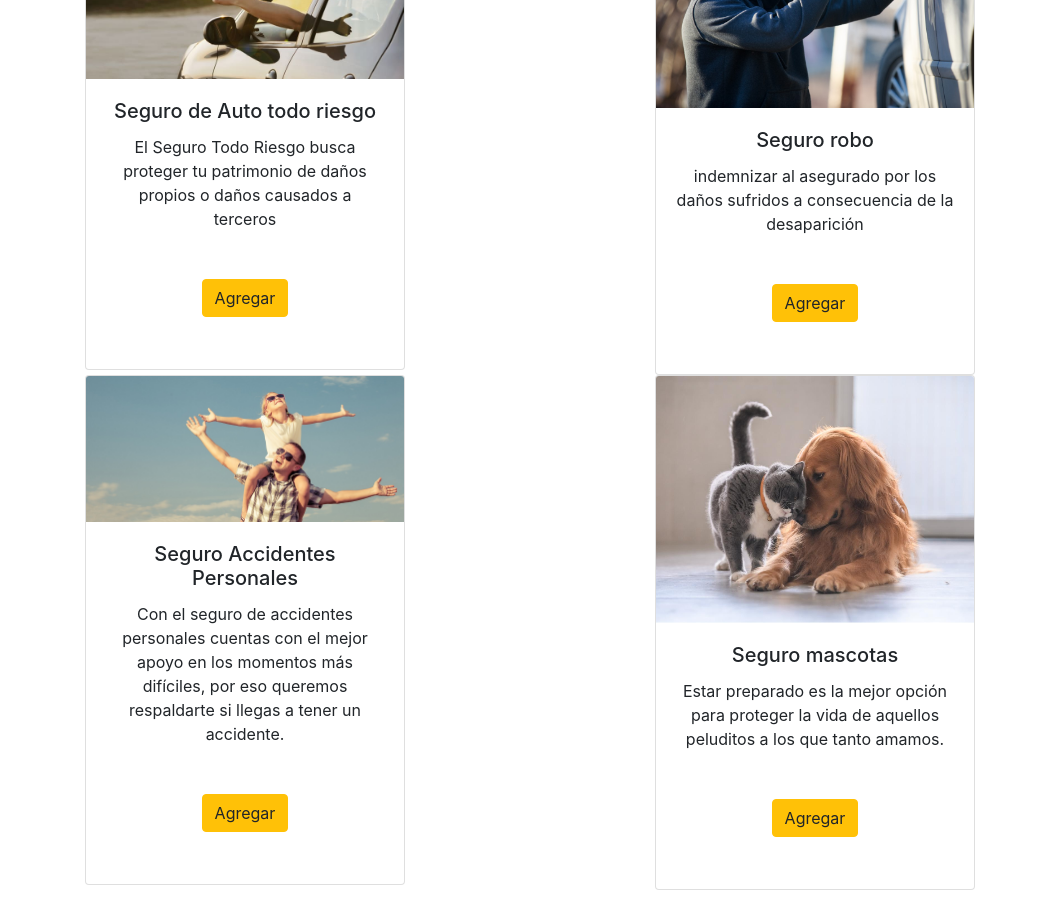
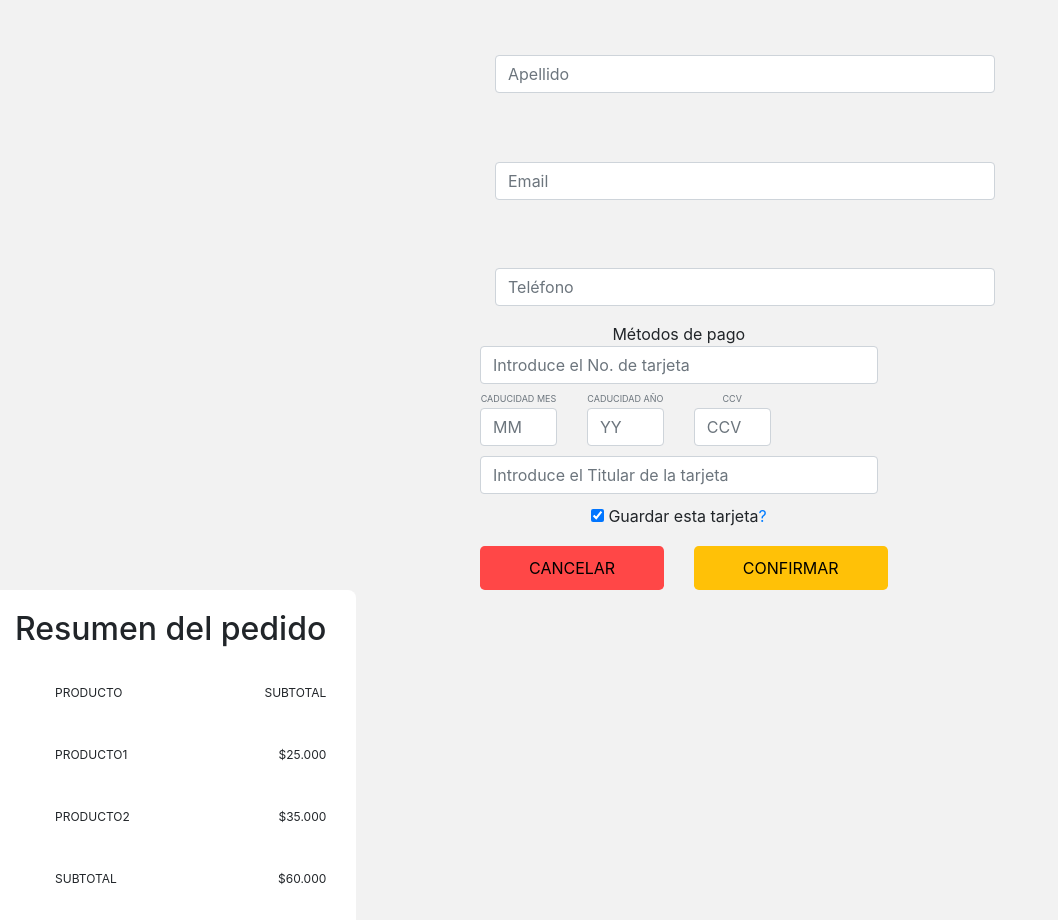
Before and after one commit to Jisel85/CheckoutGrupoR5, a React (Create React App) app: page /checkout in a window 1280 px wide. Shown: the part 260-1180 px from the top of the page, without its empty margins (0-1058 px from the left). Built offline with nearby package versions, Linux system fonts and the light colour scheme.

Commit message:
Se crea vista del checkout

```diff
--- a/package.json
+++ b/package.json
@@ -11,6 +11,7 @@
     "react": "^17.0.1",
     "react-bootstrap": "^1.4.0",
     "react-dom": "^17.0.1",
+    "react-router-dom": "^5.2.0",
     "react-scripts": "4.0.0",
     "web-vitals": "^0.2.4"
   },
@@ -37,5 +38,9 @@
       "last 1 firefox version",
       "last 1 safari version"
     ]
+  },
+  "devDependencies": {
+    "favicons-webpack-plugin": "^4.2.0",
+    "webpack-pwa-manifest": "^4.3.0"
   }
 }
--- a/src/App.css
+++ /dev/null
@@ -1,12 +0,0 @@
-.App {
-  text-align: center;
-}
-
-.recommended-services {
-  color: black;
-  font-size: calc(10px + 2vmin);
-}
-
-.btn-warning{
-  margin: 2rem auto 2rem;
-}
--- a/src/App.js
+++ b/src/containers/Recommended.jsx
@@ -1,24 +1,24 @@
 import React from 'react';
-import logo from './static/seguro1.jpg';
-import imgrobo from './static/segurorobo.jpg';
-import imgaccident  from './static/accident.jpg';
-import mascotas  from './static/mascotas.jpg';
+import logo from '../static/seguro1.jpg';
+import imgrobo from '../static/segurorobo.jpg';
+import imgaccident  from '../static/accident.jpg';
+import mascotas  from '../static/mascotas.jpg';
 import 'bootstrap/dist/css/bootstrap.min.css';
 import { Card, Button, Container, Row, Col } from 'react-bootstrap';
-import Header from './components/Header';
-import './App.css';
-import Footer from './components/Footer';
+import Header from '../components/Header';
+import '../styles/Recommended.scss';
+import Footer from '../components/Footer';
 
-function App() {
+function Recommended() {
   return (
     <>
     <Header />
     <div className="App">
-      <p className="recommended-services">También te puede interesar</p>
       <Container>
+        <h3 className="recommended-services">También te puede interesar</h3>
         <Row>
-          <Col>
-            <Card style={{ width: '20rem' }}>
+          <Col className="recommended-services_list">
+            <Card className="services">
               <Card.Img variant="top" src={logo} />
               <Card.Body>
                 <Card.Title>Seguro de Auto todo riesgo</Card.Title>
@@ -29,8 +29,8 @@ function App() {
               </Card.Body>
             </Card>
           </Col>
-          <Col>
-            <Card style={{ width: '20rem' }}>
+          <Col className="recommended-services_list">
+            <Card className="services">
               <Card.Img variant="top" src={imgrobo} />
               <Card.Body>
                 <Card.Title>Seguro robo</Card.Title>
@@ -42,11 +42,11 @@ function App() {
             </Card>
           </Col>
         </Row>
-        </Container>
+        </Container >
         <Container>
         <Row>
-          <Col>
-            <Card style={{ width: '20rem' }}>
+          <Col className="recommended-services_list">
+            <Card className="services">
               <Card.Img variant="top" src={imgaccident} />
               <Card.Body>
                 <Card.Title>Seguro Accidentes Personales</Card.Title>
@@ -57,8 +57,8 @@ function App() {
               </Card.Body>
             </Card>
           </Col>
-          <Col>
-            <Card style={{ width: '20rem' }}>
+          <Col className="recommended-services_list">
+            <Card className="services">
               <Card.Img variant="top" src={mascotas} />
               <Card.Body>
                 <Card.Title>Seguro mascotas</Card.Title>
@@ -73,10 +73,9 @@ function App() {
       </Container>
       <button type="button" class="btn btn-warning btn-lg">Finalizar Compra</button>
     </div>
-
     <Footer />
     </>
   );
 }
 
-export default App;
+export default Recommended;
--- a/src/containers/checkout.jsx
+++ b/src/containers/checkout.jsx
@@ -1,9 +1,133 @@
 import React from 'react';
+import Header from '../components/Header';
+import Footer from '../components/Footer';
+import '../styles/checkout.scss';
 
 const checkout = () => (
-    <div className="checkout">
-        <a href="/">Hola Jisel</a>
-    </div>
+    <>
+        <Header />
+        <div class="row">
+        <div class="container">
+            <div class="row">
+                <div class="col-md-12">
+                    <div class="well well-sm">
+                        <form class="form-horizontal" method="post">
+                            <fieldset>
+                                <h1>Checkout</h1>
+                                <div class="form-group">
+                                    <span class="col-md-1 col-md-offset-2 text-center"><i class="fa fa-user bigicon"></i></span>
+                                    <div class="col-md-8">
+                                        <input id="fname" name="name" type="text" placeholder="Nombre" class="form-control" />
+                                    </div>
+                                </div>
+                                <div class="form-group">
+                                    <span class="col-md-1 col-md-offset-2 text-center"><i class="fa fa-user bigicon"></i></span>
+                                    <div class="col-md-8">
+                                        <input id="lname" name="name" type="text" placeholder="Apellido" class="form-control" />
+                                    </div>
+                                </div>
+                                <div class="form-group">
+                                    <span class="col-md-1 col-md-offset-2 text-center"><i class="fa fa-envelope-o bigicon"></i></span>
+                                    <div class="col-md-8">
+                                        <input id="email" name="email" type="text" placeholder="Email" class="form-control" />
+                                    </div>
+                                </div>
+                                <div class="form-group">
+                                    <span class="col-md-1 col-md-offset-2 text-center"><i class="fa fa-phone-square bigicon"></i></span>
+                                    <div class="col-md-8">
+                                        <input id="phone" name="phone" type="text" placeholder="Teléfono" class="form-control" />
+                                    </div>
+                                </div>
+                            </fieldset>
+                        </form>
+                    </div>
+                </div>
+            </div>
+            <form action="#" class="credit-card-div">
+            <div class="panel panel-default" >
+                <div class="panel-heading">
+                    <span>Métodos de pago</span>
+                    <div class="row ">
+                        <div class="col-md-12">
+                            <input type="text" class="form-control" placeholder="Introduce el No. de tarjeta" />
+                        </div>
+                    </div>
+                    <div class="row ">
+                        <div class="col-md-3 col-sm-3 col-xs-3">
+                            <span class="help-block text-muted small-font" > CADUCIDAD MES</span>
+                            <input type="text" class="form-control" placeholder="MM" />
+                        </div>
+                        <div class="col-md-3 col-sm-3 col-xs-3">
+                            <span class="help-block text-muted small-font" >  CADUCIDAD AÑO</span>
+                            <input type="text" class="form-control" placeholder="YY" />
+                        </div>
+                        <div class="col-md-3 col-sm-3 col-xs-3">
+                            <span class="help-block text-muted small-font" >  CCV</span>
+                            <input type="text" class="form-control" placeholder="CCV" />
+                        </div>
+                    </div>
+                    <div class="row ">
+                        <div class="col-md-12 pad-adjust">
+
+                            <input type="text" class="form-control" placeholder="Introduce el Titular de la tarjeta" />
+                        </div>
+                    </div>
+                    <div class="row">
+                        <div class="col-md-12 pad-adjust">
+                            <div class="checkbox">
+                                <label>
+                                    <input type="checkbox" checked class="text-muted" /> Guardar esta tarjeta<a href="#">?</a>
+                                </label>
+                            </div>
+                        </div>
+                    </div>
+                    <div class="row ">
+                        <div class="col-md-6 col-sm-6 col-xs-6 pad-adjust">
+                            <input type="submit" class="cancel" value="CANCELAR" />
+                        </div>
+                        <div class="col-md-6 col-sm-6 col-xs-6 pad-adjust">
+                            <input type="submit" class="confirm" value="CONFIRMAR" />
+                        </div>
+                    </div>
+                </div>
+            </div>
+        </form>
+        </div>
+        <div class="price">
+            <h2>Resumen del pedido</h2>
+            <ul>
+                <li class="item">
+                    <span>PRODUCTO</span>
+                    <span>SUBTOTAL</span>
+                </li>
+                <li class="item">
+                    <span>PRODUCTO1</span>
+                    <span>$25.000</span>
+                </li>
+                <li class="item">
+                    <span>PRODUCTO2</span>
+                    <span>$35.000</span>
+                </li>
+            </ul>
+            <ul>
+                <li class="item">
+                    <span>Subtotal</span>
+                    <span>$60.000</span>
+                </li>
+                <li class="item">
+                    <span>Total</span>
+                    <span>$60.000</span>
+                </li>
+            </ul>
+            <div class="form-group">
+                <div class="col-md-12 text-center">
+                    <button type="submit" class="btn btn-primary btn-lg">Hacer pedido</button>
+                </div>
+            </div>
+        </div>
+        </div>
+        <Footer />
+    </>
 );
 
 export default checkout;
--- a/src/index.js
+++ b/src/index.js
@@ -1,7 +1,7 @@
 import React from 'react';
 import ReactDOM from 'react-dom';
 import './index.css';
-import App from './App';
+import App from './routes/App';
 import reportWebVitals from './reportWebVitals';
 
 ReactDOM.render(
--- /dev/null
+++ b/src/routes/App.js
@@ -0,0 +1,12 @@
+import React from 'react';
+import { BrowserRouter, Route } from 'react-router-dom';
+import Recommended from '../containers/Recommended';
+import checkout from '../containers/checkout';
+const App = () => (
+    <BrowserRouter>
+        <Route exact path="/" component={Recommended} />
+        <Route exact path="/checkout" component={checkout} />
+    </BrowserRouter>
+)
+
+export default App;
--- /dev/null
+++ b/src/styles/Recommended.scss
@@ -0,0 +1,37 @@
+.App {
+  display: flex;
+  flex-direction: column;
+  align-items: center;
+}
+
+.recommended-services {
+  color: black;
+  font-size: calc(10px + 2vmin);
+  display: flex;
+  justify-content: center;
+  flex-grow: 0.5;
+
+}
+
+
+.btn-warning{
+  display: flex;
+  margin: 2rem auto 2rem;
+}
+
+.services{
+  width: 20rem;
+  height: 28rem;
+  border: .3rem;
+  padding: .3rem;
+}
+
+.recommended-services_list{
+  height: 30rem;
+}
+
+.col{
+  flex-basis: 0;
+  flex-grow: .5;
+  max-width: 100%;
+}
--- /dev/null
+++ b/src/styles/checkout.scss
@@ -0,0 +1,77 @@
+.legend.text-center.header{
+    color: #120133;
+    padding: 10px;
+    background-color: yellow;
+}
+
+.bigicon {
+    font-size: 35px;
+    color: #120133;
+}
+
+.credit-card-div  span { padding-top:10px; }
+.credit-card-div img { padding-top:30px; }
+.credit-card-div .small-font { font-size:9px; }
+.credit-card-div .pad-adjust { padding-top:10px; }
+.credit-card-div {
+    width: 50%;
+    text-align: center;
+
+}
+
+.confirm{
+    border-style: solid;
+    background-color:#ffc107;
+    border-color: transparent;
+    border-radius: .3rem;
+    padding: 0 48px;
+    height: 44px;
+    line-height: 42px;
+    font-size: 16px;
+    border-width: 1px;
+}
+
+.cancel{
+    border-style: solid;
+    background-color: #ff4747;
+    border-color: transparent;
+    border-radius: .3rem;
+    padding: 0 48px;
+    height: 44px;
+    line-height: 42px;
+    font-size: 16px;
+    border-width: 1px;
+}
+
+.container{
+    margin: 0 .3rem 0 30rem;
+}
+
+ul {
+    list-style: none;
+}
+
+.item{
+    display: flex;
+    justify-content: space-between;
+    border-bottom-width: 1px;
+    border-color: var(--extra-dark-snow);
+    padding-bottom: .5rem;
+    padding-top: 1.25rem;
+    font-size: .75rem;
+    text-transform: uppercase;
+    margin-top: 1rem;
+    box-sizing: border-box;
+}
+
+.price{
+    padding: 20px 30px;
+    background-color: #fff;
+    border-radius: 8px;
+    height: 30%;
+}
+
+body{
+    background-color: #f2f2f2;
+    font-family: -apple-system,BlinkMacSystemFont,"Segoe UI",Roboto,"Helvetica Neue",Arial,"Noto Sans",sans-serif,"Apple Color Emoji","Segoe UI Emoji","Segoe UI Symbol","Noto Color Emoji";
+}
```
Also changed, not shown: initialState.json (added, +19 -0 lines), 1 other file (tests, documents, lock files or other folders).
